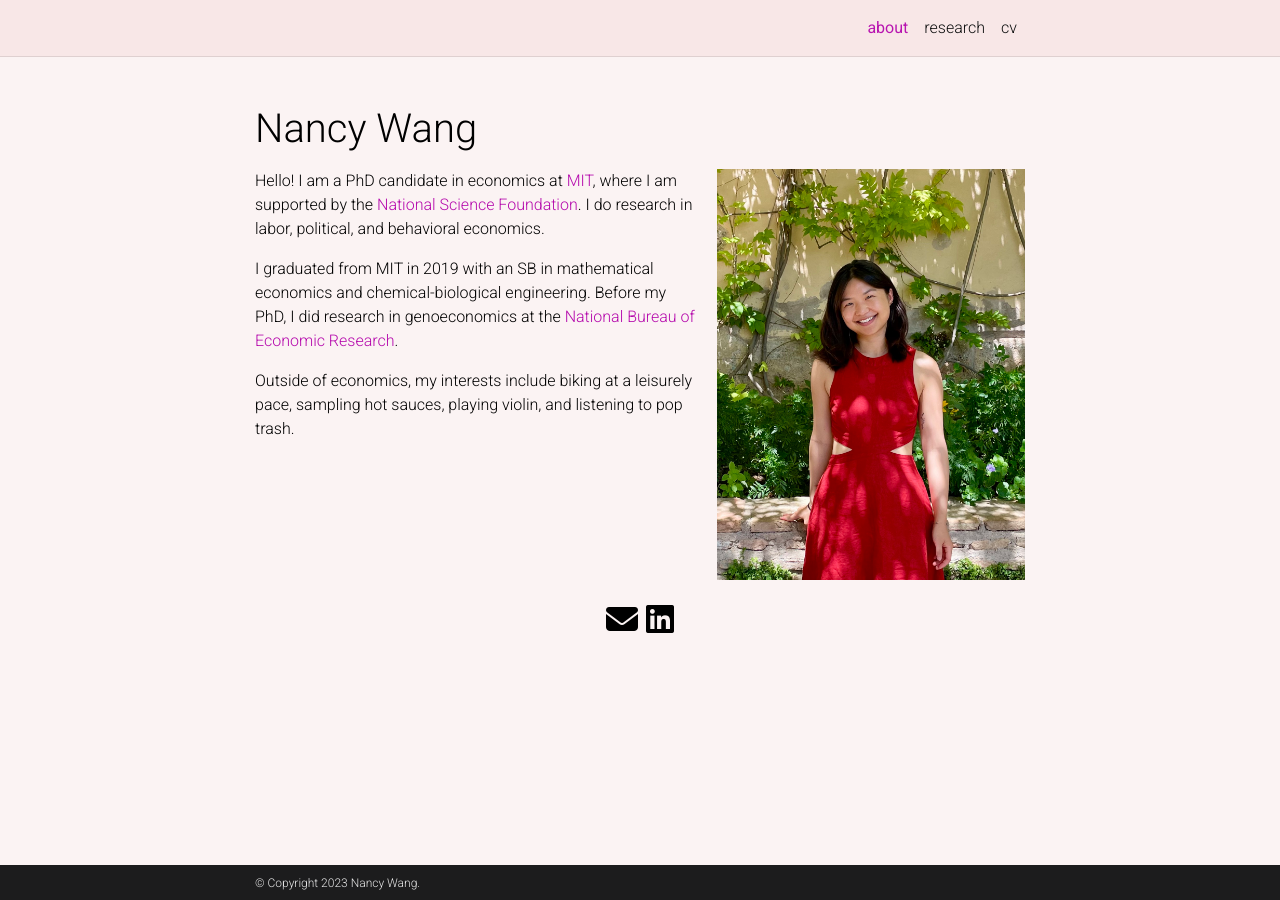
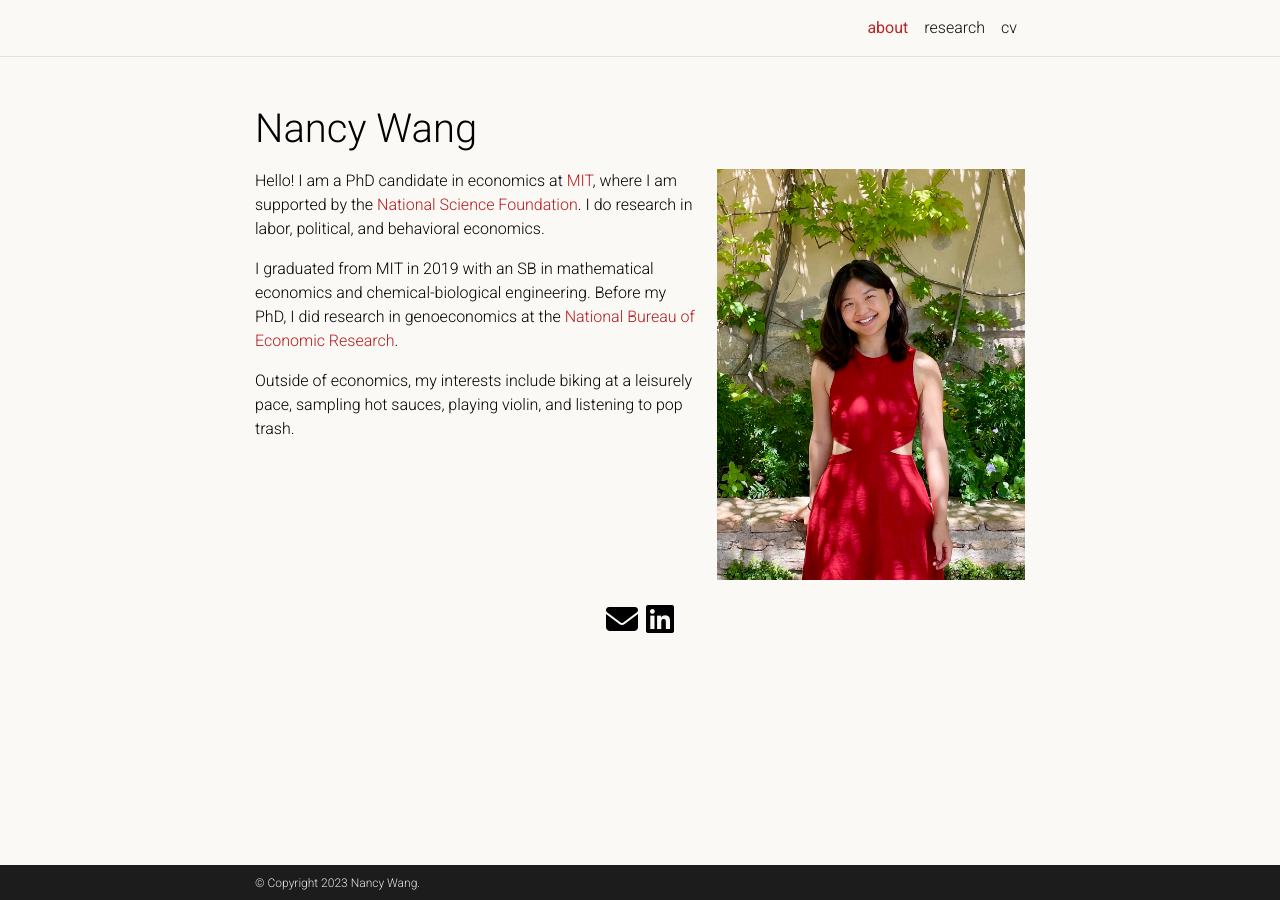
Before and after one commit to nancywang3/nancywang3.github.io, a Jekyll site: the page built from _pages/about.md, in a window 1280 px wide. Built offline with Jekyll 4.4.1, drawn with Linux system fonts in a browser that asks for light colours; full-size pictures stand in for the smaller copies a plugin makes; comment, search, counter and statistics services are not loaded; a style sheet for code colours, icons or effects is not loaded.

Commit message:
Update _themes.scss

```diff
--- a/_sass/_themes.scss
+++ b/_sass/_themes.scss
@@ -3,12 +3,12 @@
  ******************************************************************************/
 
 :root {
-  --global-bg-color: #{$code-bg-color-light};
+  --global-bg-color: #{$white-color};
   --global-code-bg-color: #{$code-bg-color-light};
   --global-text-color: #{$black-color};
   --global-text-color-light: #{$grey-color};
-  --global-theme-color: #{$purple-color};
-  --global-hover-color: #{$purple-color};
+  --global-theme-color: #{$red-color-dark};
+  --global-hover-color: #{$red-color-dark};
   --global-hover-text-color: #{$white-color};
   --global-footer-bg-color: #{$grey-color-dark};
   --global-footer-text-color: #{$grey-color-light};
```
